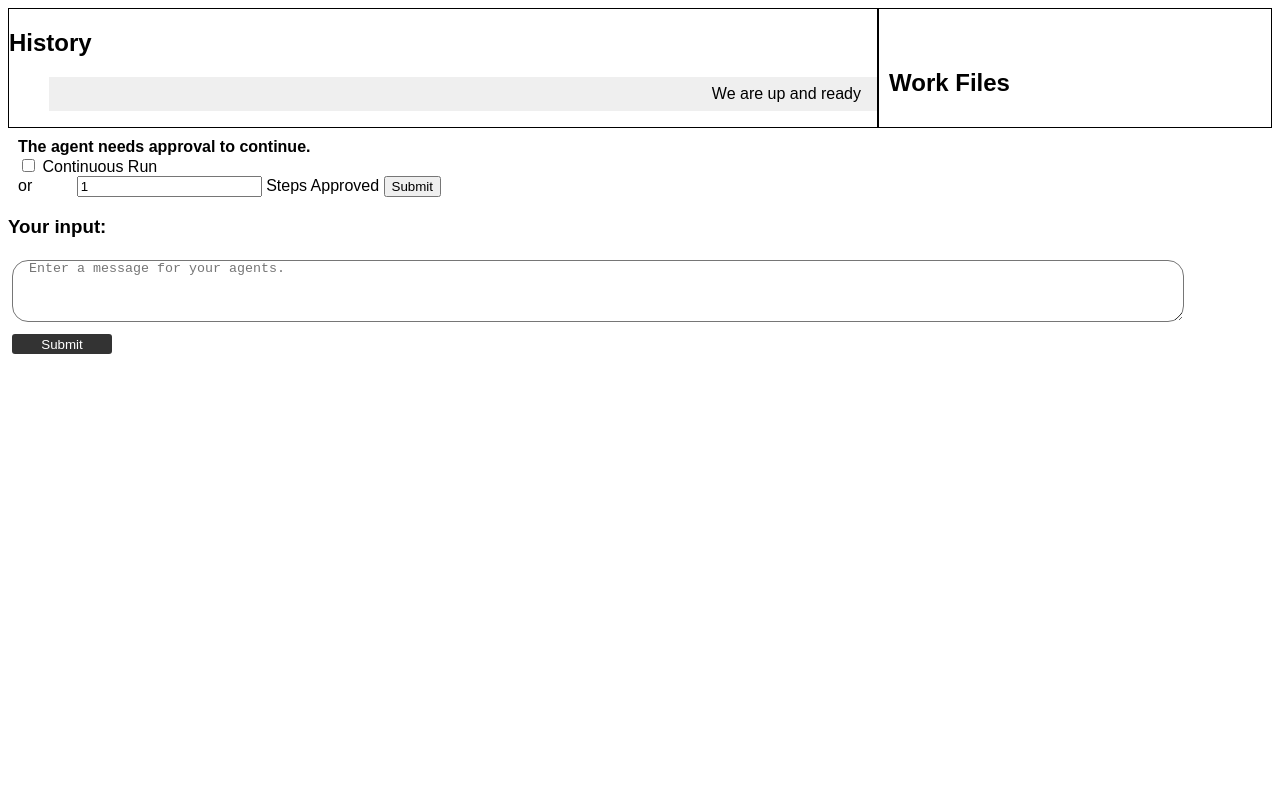
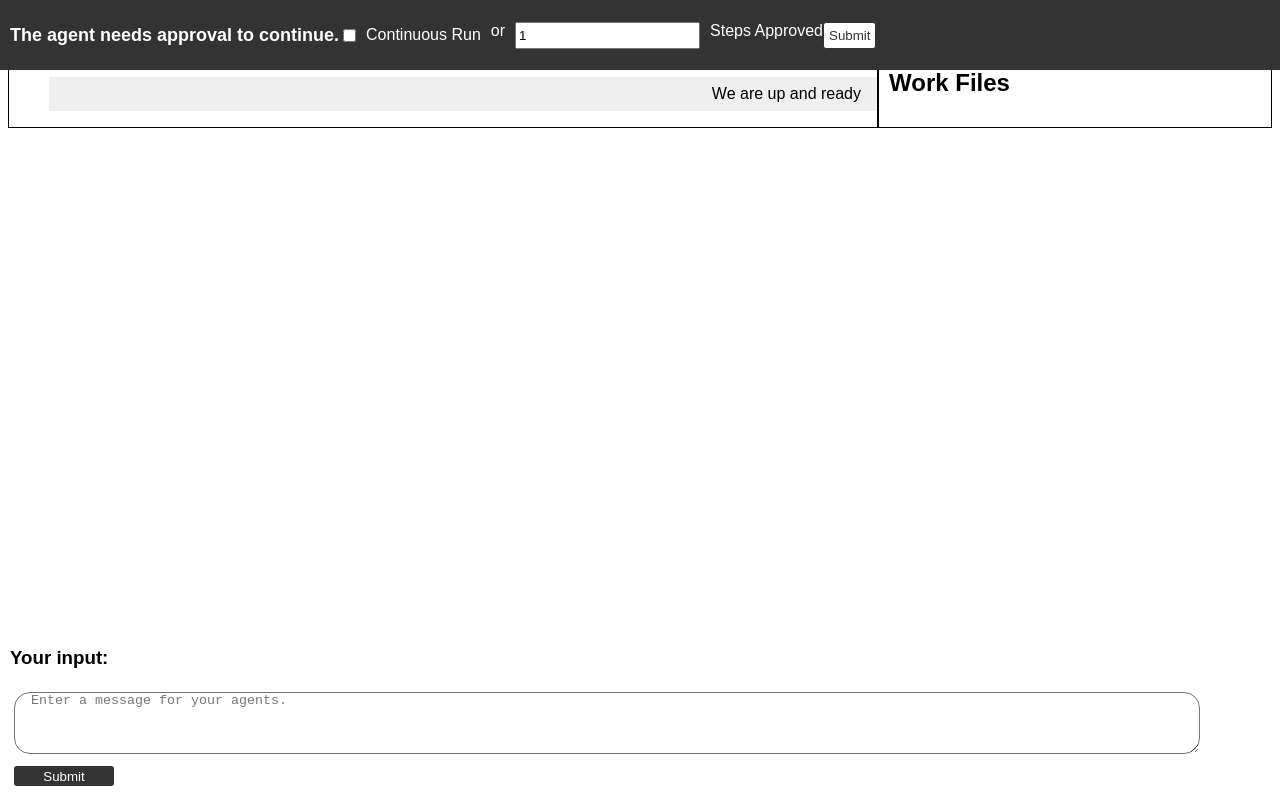
Before and after one commit to cpravetz/cktAGT, a website: page index.html in a window 1280 px wide. Drawn offline with nearby package versions, Linux system fonts and the light colour scheme; no server answers.

```diff
--- a/style.css
+++ b/style.css
@@ -6,15 +6,13 @@
   width: 100%;
   height: 100%;
   display: flex;
-  flex-direction: row;
+  flex-direction: column;
   justify-content: space-between;
   align-items: stretch;
 }
-#container > button {
-}
 
 #top {
-  width:100%;
+  width: 100%;
   height: 80%;
   display: flex;
   flex-direction: row;
@@ -29,15 +27,16 @@
   list-style-type: none;
   margin: 0;
   padding: 0;
+  overflow-y: auto;
 }
 
 #chatThread > li {
- padding: 0.5rem 1rem;
- display: flex;
+  padding: 0.5rem 1rem;
+  display: flex;
 }
 
 #chatThread > li:nth-child(odd) {
- background: #efefef;
+  background: #efefef;
 }
 
 #filesBox {
@@ -46,14 +45,22 @@
   padding: 10px;
   display: flex;
   align-items: flex-end;
+  overflow-y: auto;
 }
 
 #filesText {
-    margin-top: auto;
+  margin-top: auto;
 }
 
 #inputBox {
   width: 100%;
+  position: fixed;
+  bottom: 0;
+  left: 0;
+  right: 0;
+  padding: 10px;
+  background: #fff;
+  border-radius: 1rem;
 }
 
 #inputSpace, #checkSpace, #radioSpace {
@@ -81,12 +88,44 @@
   color: #fff;
 }
 
-#form { background: rgba(0, 0, 0, 0.15); padding: 0.25rem; position: fixed; bottom: 0; left: 0; right: 0; display: flex; height: 3rem; box-sizing: border-box; backdrop-filter: blur(10px); }
+#runBox {
+  position: fixed;
+  top: 0;
+  left: 0;
+  right: 0;
+  height: 50px;
+  background: #333;
+  color: #fff;
+  padding: 10px;
+  display: flex;
+  flex-direction: row;
+  justify-content: left;
+  align-items: center;
+}
 
-#runBox {
-  margin: 10px;
+#getApproval {
+  font-size: 18px;
+  font-weight: bold;
+}
+
+#continuous {
+  margin-right: 10px;
+}
+
+#stepsBox {
+  display: flex;
+  margin-left: 10px;
 }
 
 #steps {
-  margin-left: 40px;
+  margin-right: 10px;
+  margin-left: 10px;
 }
+
+#stepSubmit {
+  background: #fff;
+  border: 1px solid #333;
+  color: #333;
+  padding: 5px;
+  border-radius: 3px;
+}
```
Also changed, not shown: managers/modelManager.js (+7 -10 lines).
